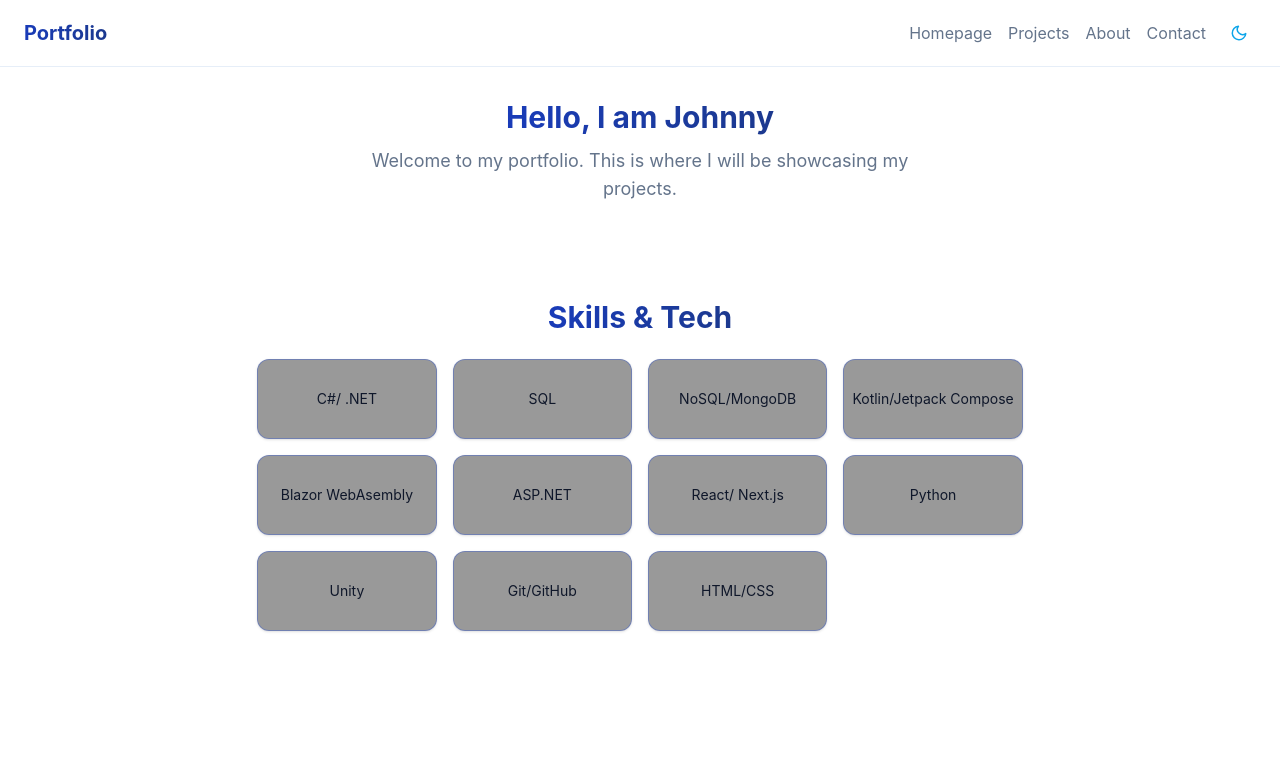
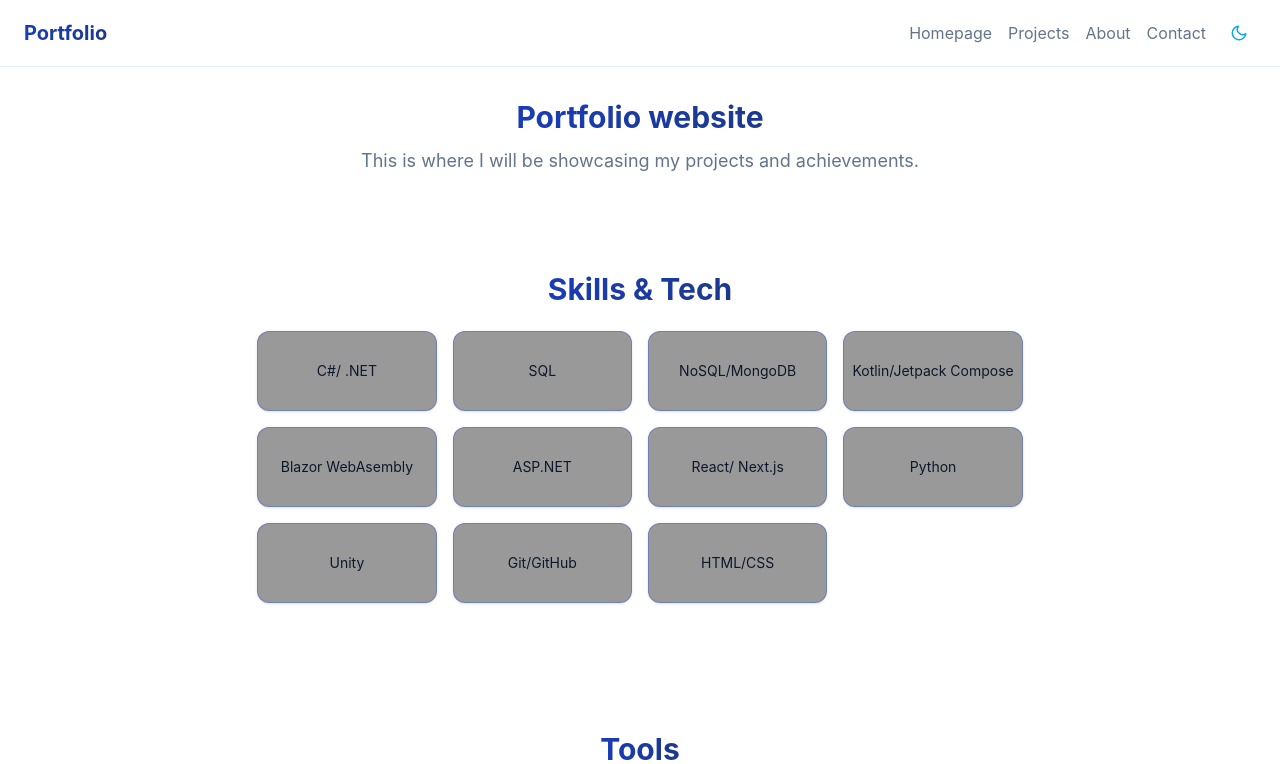
Before and after one commit to JohnnyNguyen97/CV, a Next.js app: page / in a window 1280 px wide. Shown: the top 764 px of the page. Built offline with nearby package versions, Linux system fonts and the light colour scheme.

Commit message:
Rewrote description

```diff
--- a/app/page.tsx
+++ b/app/page.tsx
@@ -8,7 +8,6 @@ export default function Home() {
   return (
     <main className="w-full">
       <Hero />
-
       <Skills />
       <Tools />
       <Experience />
--- a/components/sections/Hero.tsx
+++ b/components/sections/Hero.tsx
@@ -1,10 +1,10 @@
 export default function Hero() {
   return (
     <section className="min-h-[10vh] w-full flex flex-col justify-start items-center text-center gap-3 px-8 py-8">
-      <h1 className="text-3xl font-bold title-gradient">Hello, I am Johnny</h1>
+      <h1 className="text-3xl font-bold title-gradient">Portfolio website</h1>
 
       <p className="text-lg max-w-xl text-[color:var(--muted)]">
-        Welcome to my portfolio. This is where I will be showcasing my projects.
+        This is where I will be showcasing my projects and achievements.
       </p>
     </section>
   );
```
